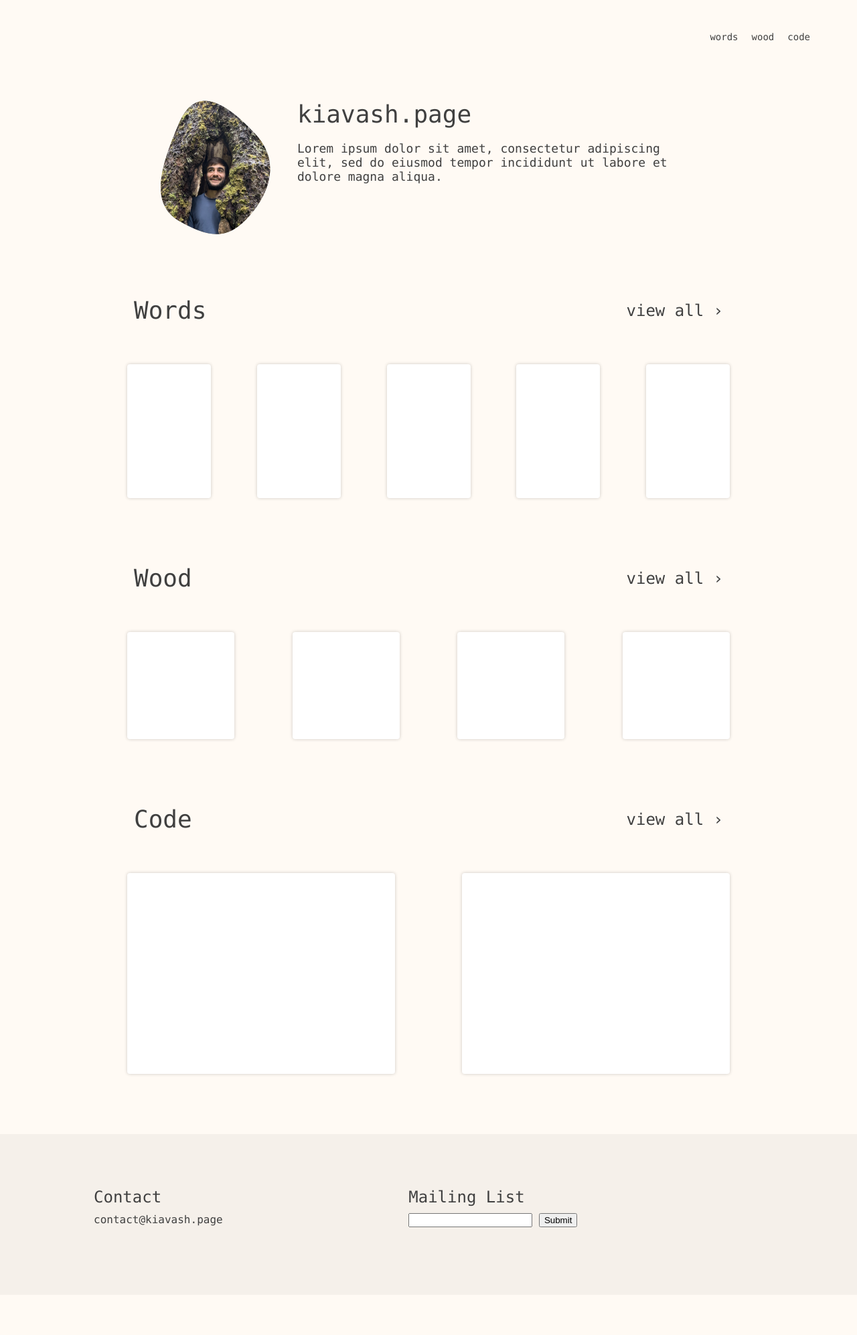
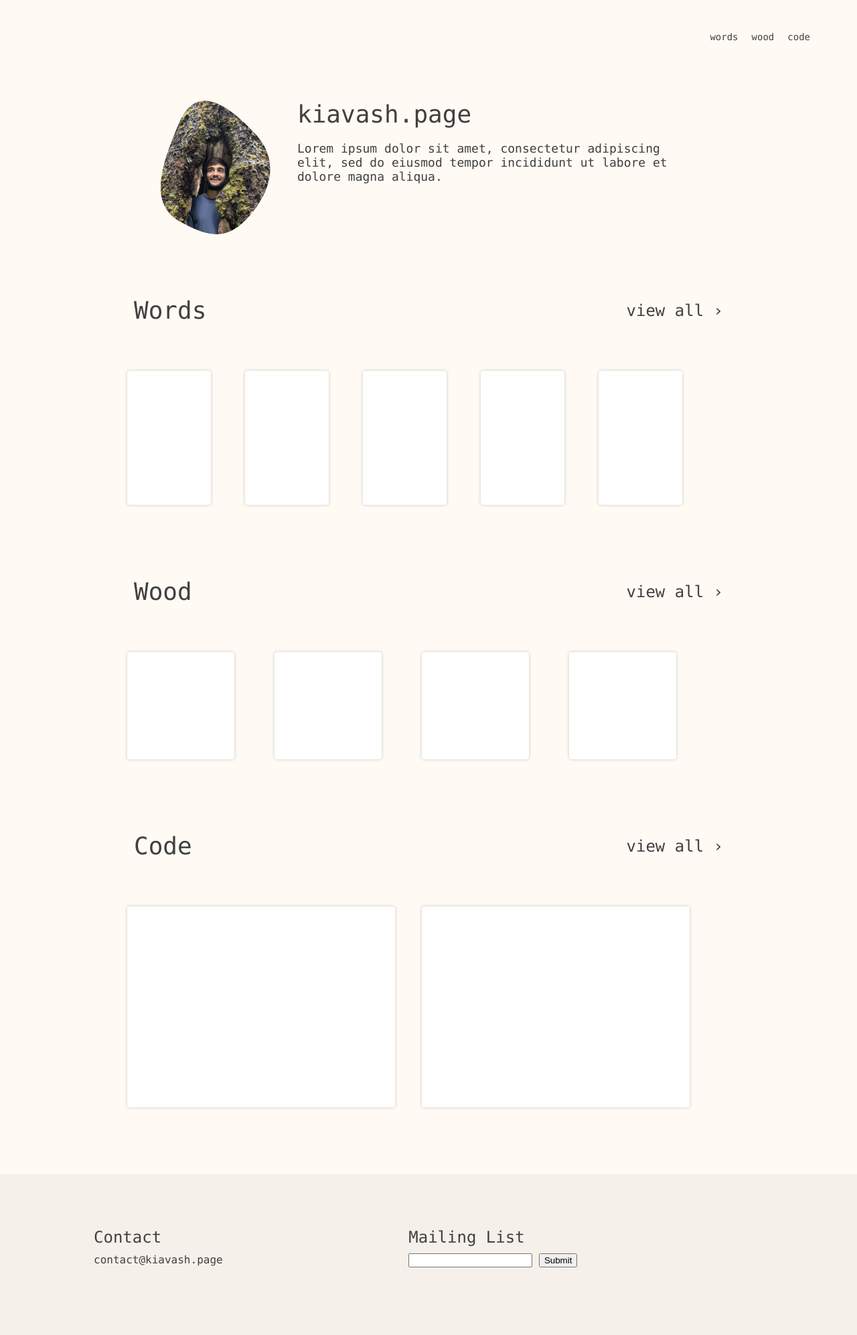
Before and after one commit to kiavashp/kiavashp.github.io, a Jekyll site: the page built from docs/index.html, in a window 1280 px wide. Shown: the whole page at 67% size. Built offline with Jekyll 4.4.1, drawn with Linux system fonts in a browser that asks for light colours; before the commit the page ends 1934 px from its top, so only the background shows below that.

Commit message:
fixed home panel scrolling

```diff
--- a/docs/css/main.css
+++ b/docs/css/main.css
@@ -181,7 +181,15 @@
     display: flex;
     justify-content: space-between;
     overflow-x: scroll;
-    padding: 10px 40px;
+    padding: 20px 40px;
+}
+
+.panel-content:after {
+    content: "";
+    display: block;
+    width: 40px;
+    flex-shrink: 0;
+    flex-grow: 0;
 }
 
 .panel-preview {
```
